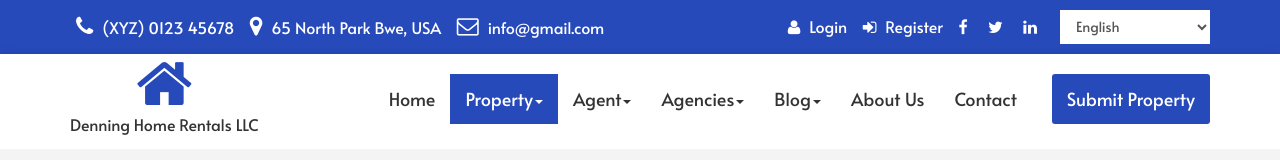
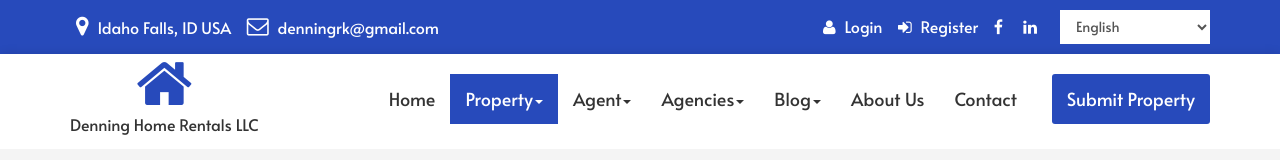
Before and after one commit to denningrk/denningrk, a plain HTML site: page listing.html in a window 1280 px wide. Shown: the top 160 px of the page. Drawn offline with Linux system fonts and the light colour scheme; files whose address does not match are found by name.

Commit message:
Update listing.html

```diff
--- a/listing.html
+++ b/listing.html
@@ -22,9 +22,8 @@
    <div class="col-sm-6">
     <div class="top_1l clearfix">
 	 <ul>
-	  <li><i class="fa fa-phone"></i> (XYZ) 0123 45678</li>
-	  <li><i class="fa fa-map-marker"></i>   65 North Park Bwe, USA</li>
-	  <li><i class="fa fa-envelope-o"></i>  info@gmail.com</li>
+	  <li><i class="fa fa-map-marker"></i>   Idaho Falls, ID USA</li>
+	  <li><i class="fa fa-envelope-o"></i>  denningrk@gmail.com</li>
 	 </ul>
 	</div>
    </div>
@@ -34,7 +33,6 @@
 	  <li><a class="col" href="detail.html"><i class="fa fa-user"></i> Login</a></li>
 	  <li><a class="col" href="detail.html"><i class="fa fa-sign-in"></i> Register</a></li>
 	  <li><a class="col" href="detail.html"><i class="fa fa-facebook"></i></a></li>
-	  <li><a class="col" href="detail.html"><i class="fa fa-twitter"></i></a></li>
 	  <li><a class="col" href="detail.html"><i class="fa fa-linkedin"></i></a></li>
 	 </ul>
 	 <select class="form-control">
```
